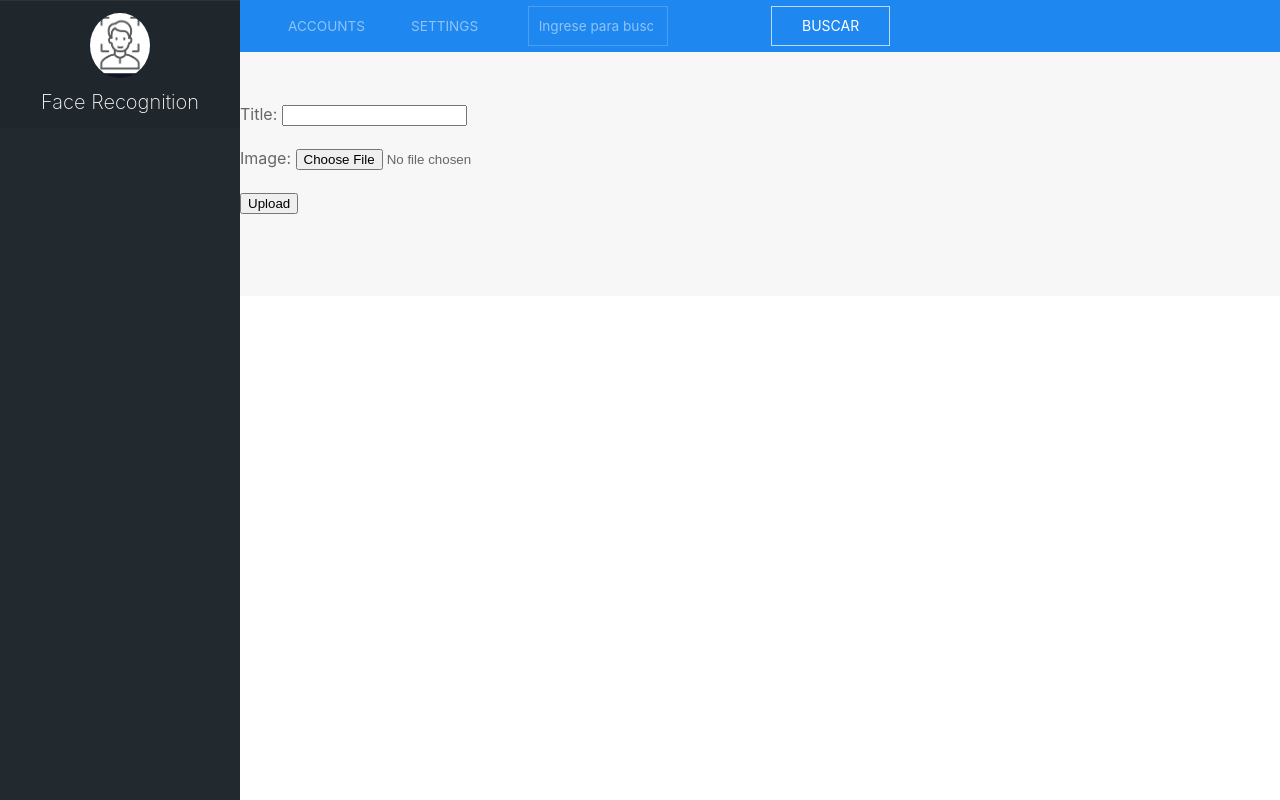
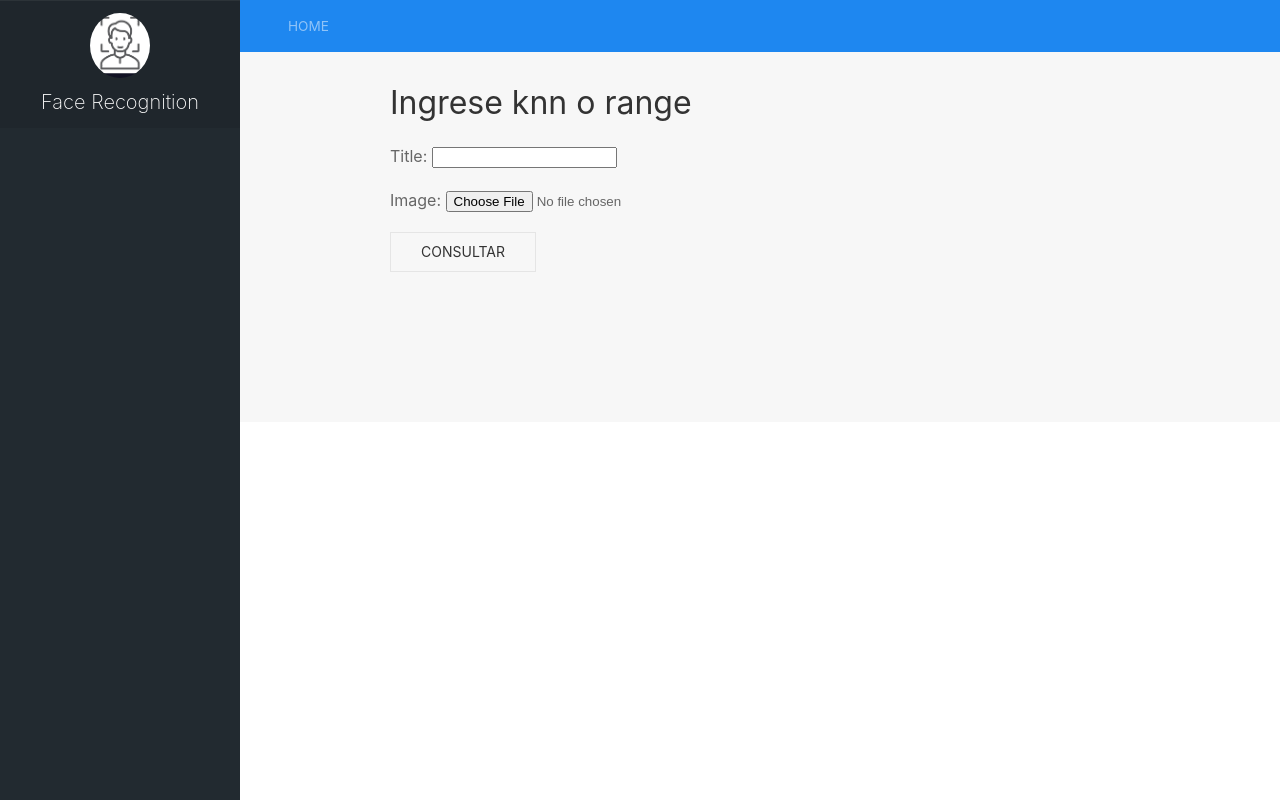
Before and after one commit to db2-2021-1/proyecto-3, a Django app: page /dashboard in a window 1280 px wide. Run offline with Django 3.2, Linux system fonts and the light colour scheme; some libraries are stand-ins or nearby versions.

Commit message:
Update frontend

```diff
--- a/bd2/bd2/views.py
+++ b/bd2/bd2/views.py
@@ -18,13 +18,22 @@ def image_upload_view(request):
         form = ImageForm(request.POST, request.FILES)
         if form.is_valid():
             form.save()
+            data = form.cleaned_data
+            print(data['title'])
+            #knn
+            #range
+
             imagefilename = glob.glob("./media/images/*")[0]
             message = "Subido con éxito"
             face = face_encodings(load_image_file(imagefilename))[0]
-            lista_rangesearch = range_search(index, face, 3.0)
+            result = []
+            if data['title']=="knn" :
+                result = knn_search(index, face, 3)
+            elif data['title']=="range":
+                result = range_search(index, face, 3.0)
             imagelist = []
-            lista_rangesearch = list(dict.fromkeys(lista_rangesearch))
-            for id in lista_rangesearch:
+            result = list(dict.fromkeys(result))
+            for id in result:
                 images = glob.glob("./static/lfw/"+id+"/*")
                 if len(images)>0:
                     print(images[0])
--- a/bd2/templates/dashboard.html
+++ b/bd2/templates/dashboard.html
@@ -23,31 +23,8 @@
 								src="{% static 'images/logos/dashboard-logo-white.svg' %}" alt=""></a>
 					</div>
 					<ul class="uk-navbar-nav uk-visible@m">
-						<li><a href="#">Accounts</a></li>
-						<li>
-							<a href="#">Settings <span data-uk-icon="icon: triangle-down"></span></a>
-							<div class="uk-navbar-dropdown">
-								<ul class="uk-nav uk-navbar-dropdown-nav">
-									<li class="uk-nav-header">YOUR ACCOUNT</li>
-									<li><a href="#"><span data-uk-icon="icon: info"></span> Summary</a></li>
-									<li><a href="#"><span data-uk-icon="icon: refresh"></span> Edit</a></li>
-									<li><a href="#"><span data-uk-icon="icon: settings"></span> Configuration</a></li>
-									<li class="uk-nav-divider"></li>
-									<li><a href="#"><span data-uk-icon="icon: image"></span> Your Data</a></li>
-									<li class="uk-nav-divider"></li>
-									<li><a href="#"><span data-uk-icon="icon: sign-out"></span> Logout</a></li>
-								</ul>
-							</div>
-						</li>
+						<li><a href="/">Home</a></li>
 					</ul>
-					<div class="uk-navbar-item uk-visible@s">
-						<div class="uk-search uk-search-default">
-							<span data-uk-search-icon></span>
-							<input id="query" class="uk-search-input search-field" type="search"
-								placeholder="Ingrese para buscar!">
-						</div>
-						<button class="uk-button uk-button-default" onclick="buscar()">BUSCAR</button>
-					</div>
 				</div>
 				<div class="uk-navbar-right">
 					<ul class="uk-navbar-nav">
@@ -71,20 +48,22 @@
 
 	</aside>
 	<!-- LEFT BAR -->
-	<div id="content" data-uk-height-viewport="expand: true">
-		<!--<div id="results" style="padding-left: 30%"></div>-->
+	<div id="content" style="padding-left: 150px;" data-uk-height-viewport="expand: true">
 		<form method="post" enctype="multipart/form-data">
+			<h2>Ingrese knn o range</h2>
+
 			{% csrf_token %}
 			{{ form.as_p }}
-			<button type="submit">Upload</button>
+			<button class="uk-button uk-button-default" type="submit">Consultar</button>
 		</form>
-		<div id="content" style="margin-left: 30%" data-uk-height-viewport="expand: true">
-			<div id="results" style="padding-left: 30%">
+		<div style="margin-left: 30%" data-uk-height-viewport="expand: true">
+			<div id="results" style="padding-bottom:150px">
 				{% if imagelist %}
-					{% for image in imagelist %}
-					<h3>Succesfully uploaded : {{image.title}}</h3>
-					<img src="{{ image }}" alt="connect" style="max-height:300px">
-					{% endfor %}
+				<h2>Resultados: </h2>
+				{% for image in imagelist %}
+				<h3>Imagen</h3>
+				<img src="{{ image }}" alt="connect" style="max-height:300px">
+				{% endfor %}
 				{% endif %}
 			</div>
 		</div>
```
